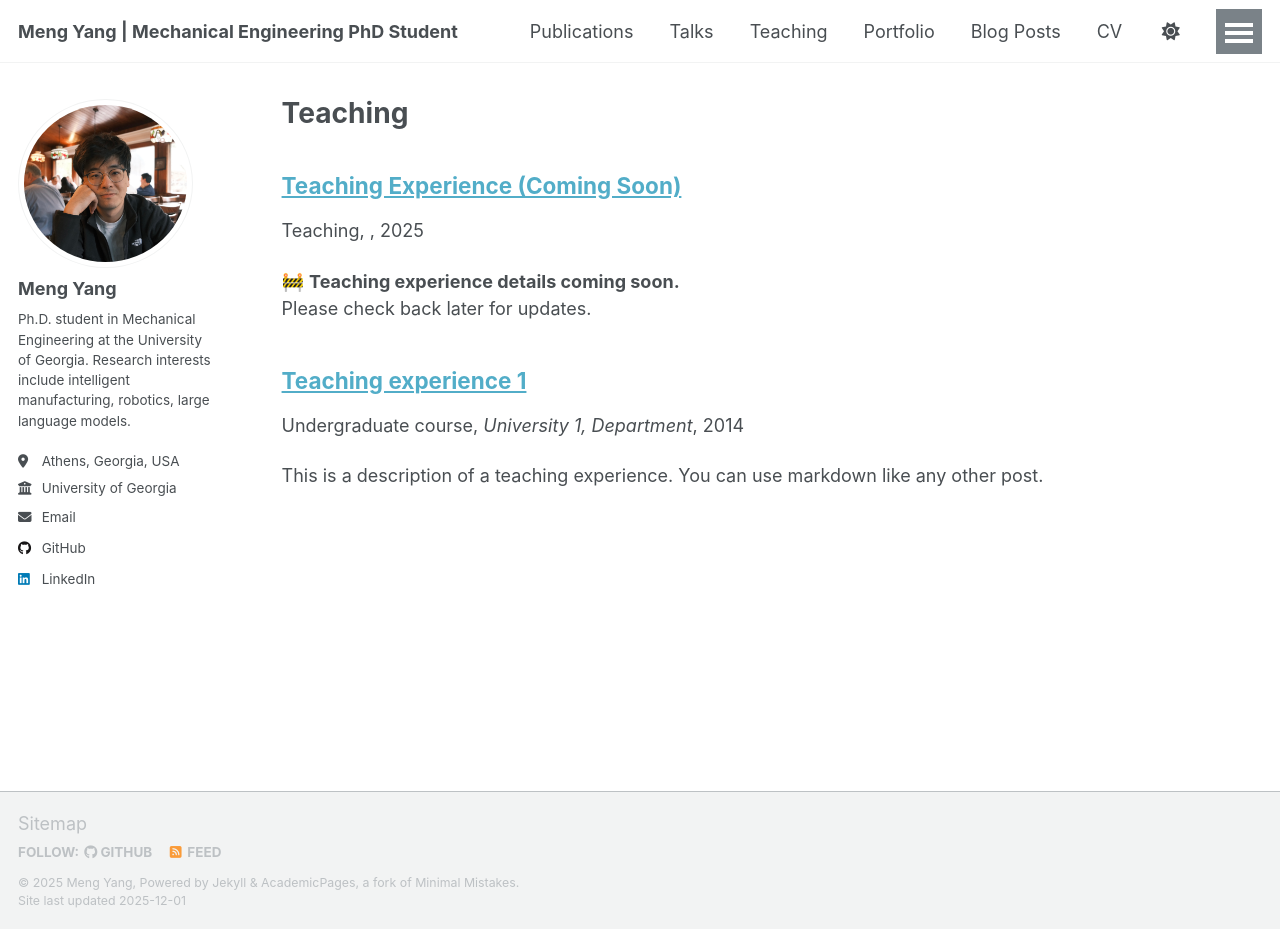
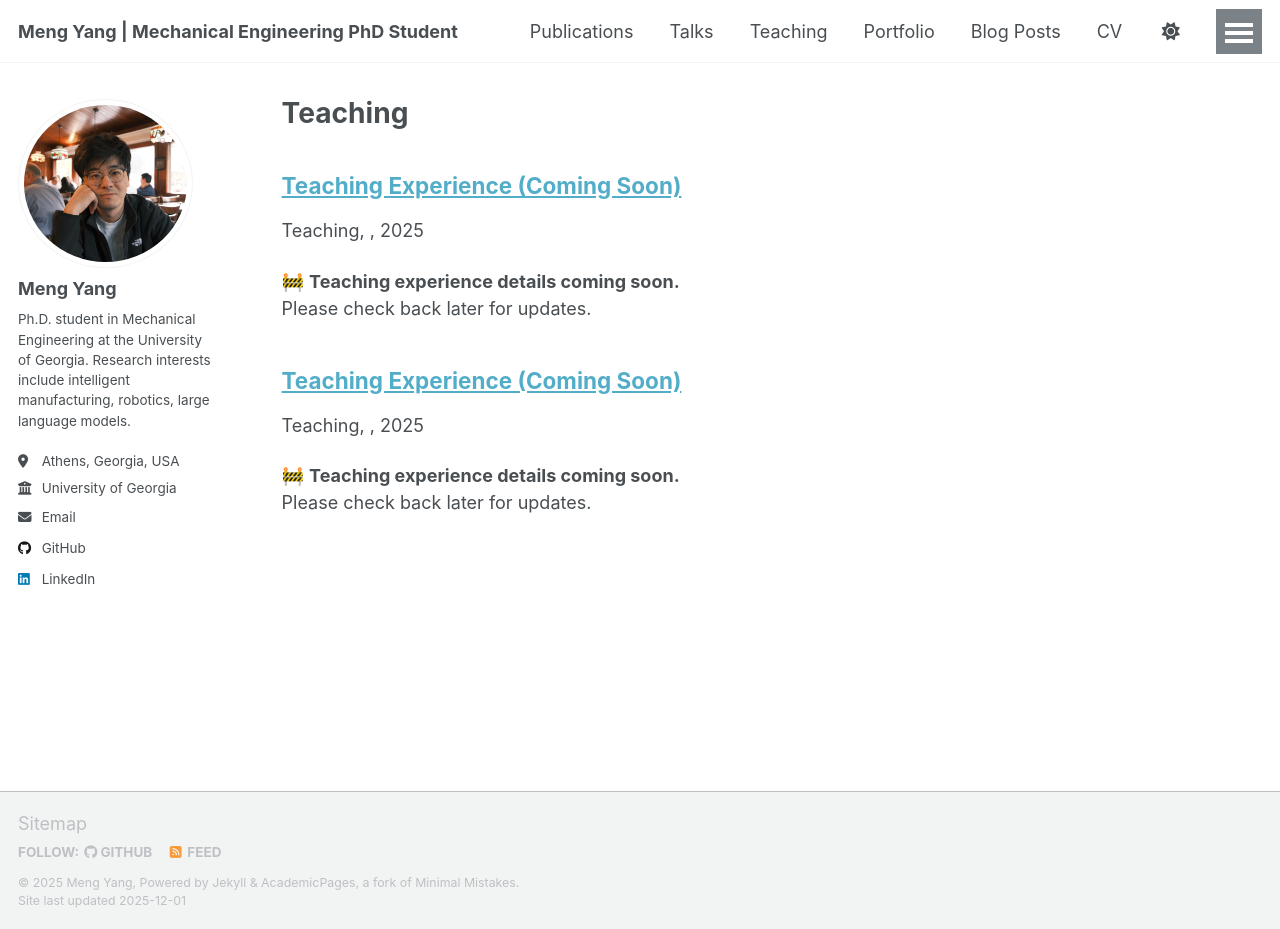
Before and after one commit to dreamocean612/Yang-Meng.github.io, a Jekyll site: the page built from _pages/teaching.html, in a window 1280 px wide and 929 px high. Built offline with Jekyll 4.4.1, drawn with Linux system fonts in a browser that asks for light colours; a script that is not in the unit is left out.

Commit message:
Revise teaching experience entry for 2014
Updated teaching experience details and permalink.

```diff
--- a/_teaching/2014-spring-teaching-1.md
+++ b/_teaching/2014-spring-teaching-1.md
@@ -1,20 +1,12 @@
 ---
-title: "Teaching experience 1"
+title: "Teaching Experience (Coming Soon)"
 collection: teaching
-type: "Undergraduate course"
-permalink: /teaching/2014-spring-teaching-1
-venue: "University 1, Department"
-date: 2014-01-01
-location: "City, Country"
+type: "Teaching"
+permalink: /teaching/coming-soon
+date: 2025-01-01
+venue: ""
+location: ""
 ---
 
-This is a description of a teaching experience. You can use markdown like any other post.
-
-Heading 1
-======
-
-Heading 2
-======
-
-Heading 3
-======
+🚧 **Teaching experience details coming soon.**
+Please check back later for updates.
```
